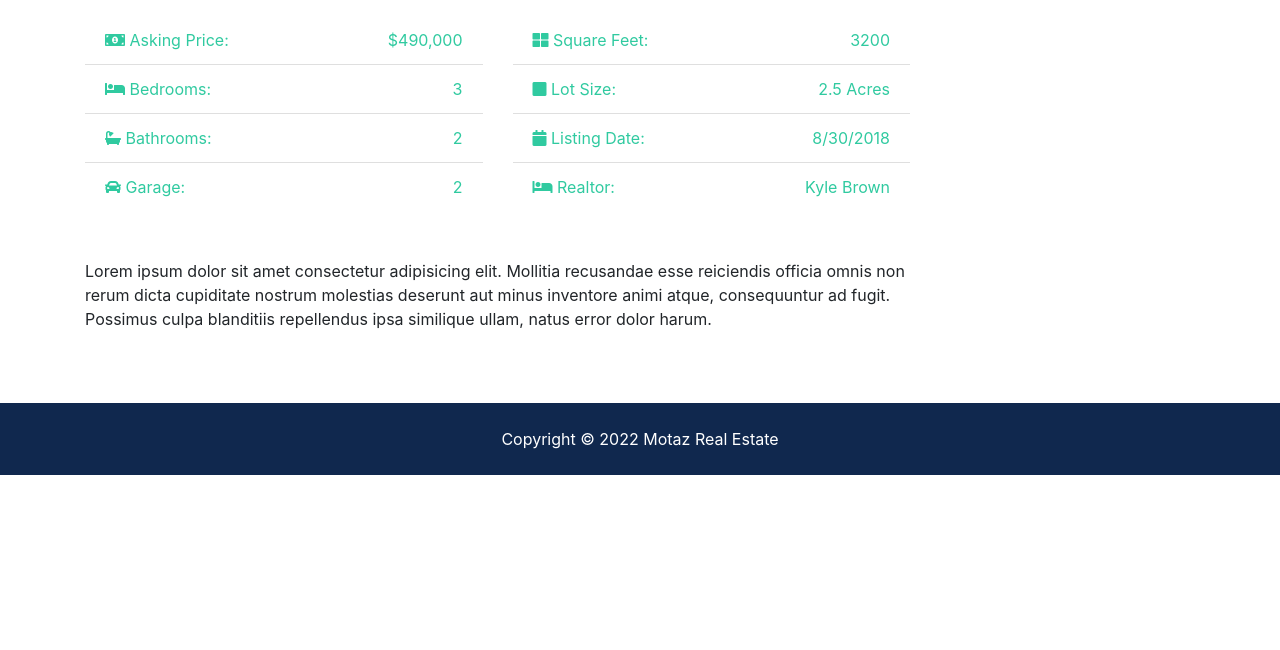
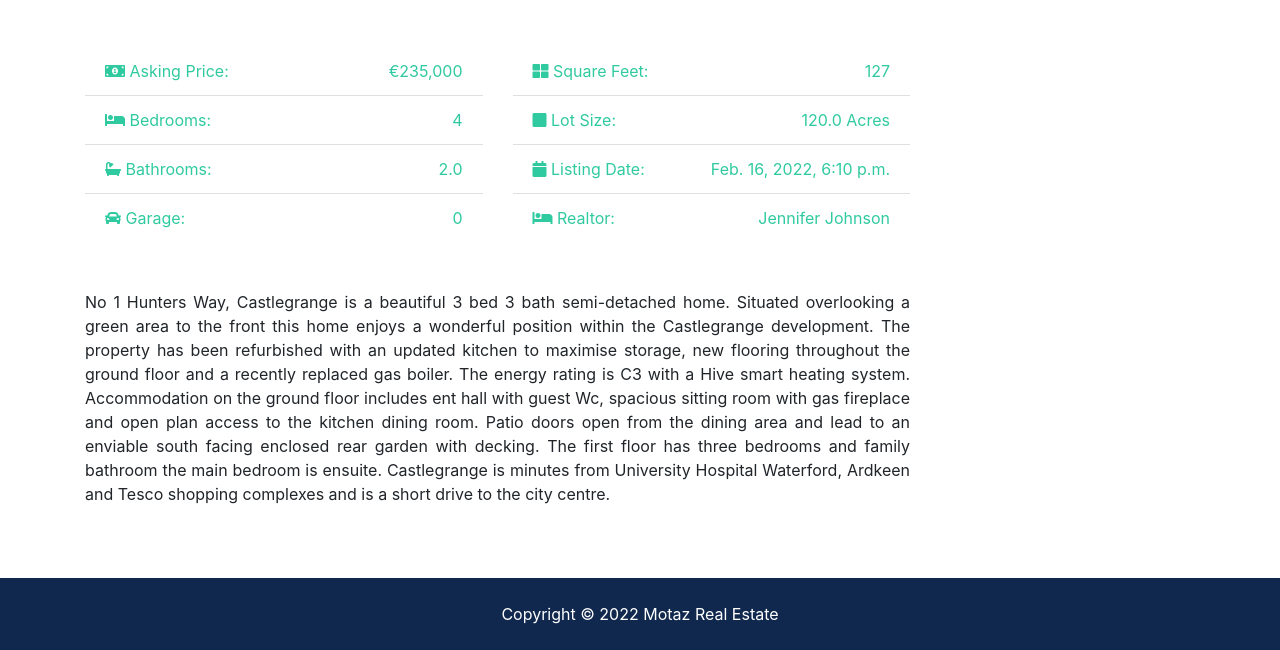
Before and after one commit to motazabdou/realestate_project, a Django app: page /listings/6 in a window 1280 px wide. Shown: the part 1209-1859 px from the top of the page. Before the commit the page ends 1684 px from the top, so only its background shows below. Run offline with Django 4.2, Linux system fonts and the light colour scheme; data comes from the database, SQL or seed files in the repository; both versions use the stored data as it was after the commit; some libraries are stand-ins or nearby versions; some web fonts are replaced.

Commit message:
Added choices.py file, modified context for index and search views

```diff
--- /dev/null
+++ b/listings/choices.py
@@ -0,0 +1,54 @@
+bedroom_choices = {
+    '1': 1,
+    '2': 2,
+    '3': 3,
+    '4': 4,
+    '5': 5,
+    '6': 6,
+    '7': 7,
+    '8': 8,
+    '9': 9,
+    '10': 10
+}
+
+price_choices = {
+  '100000':'€100,000',
+  '200000':'€200,000',
+  '300000':'€300,000',
+  '400000':'€400,000',
+  '500000':'€500,000',
+  '600000':'€600,000',
+  '700000':'€700,000',
+  '800000':'€800,000',
+  '900000':'€900,000',
+  '1000000':'€1M+',
+}
+
+county_choices = {
+                "C": "Cork",
+                "CE": "Clare",
+                "CN": "Cavan",
+                "CW": "Carlow",
+                "D": "Dublin",
+                "DL": "Donegal",
+                "G": "Galway",
+                "KE": "Kildare",
+                "KK": "Kilkenny",
+                "KY": "Kerry",
+                "L": "Limerick",
+                "LD": "Longford",
+                "LH": "Louth",
+                "LM": "Leirtim",
+                "LS": "Laoise",
+                "MH": "Meath",
+                "MN": "Monaghan",
+                "MO": "Mayo",
+                "OY": "Offaly",
+                "RN": "Roscommon",
+                "SO": "Sligo",
+                "T": "Tipperary",
+                "W": "Waterford",
+                "WH": "Westmeath",
+                "WX": "Wexford",
+                "WW": "Wicklow"
+}
--- a/listings/views.py
+++ b/listings/views.py
@@ -1,6 +1,7 @@
-from django.shortcuts import render
+from django.shortcuts import render, get_object_or_404
 from django.core.paginator import Paginator, EmptyPage, PageNotAnInteger
 from .models import Listing
+from .choices import county_choices, bedroom_choices, price_choices
 
 def index(request):
     """ View to render template displaying all listings """
@@ -11,7 +12,6 @@ def index(request):
     paginator = Paginator(listings, 6)
     page = request.GET.get('page')
     paged_listings = paginator.get_page(page)
-
     context = {
         'listings': paged_listings
     }
@@ -20,9 +20,18 @@ def index(request):
 
 def listing(request, listing_id):
     """ View to render template displaying individual home listing """
-    return render(request, 'listings/listing.html')
+    listing = get_object_or_404(Listing, pk=listing_id)
+    context = {
+        'listing': listing
+    }
+    return render(request, 'listings/listing.html', context)
 
 
 def search(request):
     """ View to render Search template """
-    return render(request, 'listings/search.html')
+    context = {
+        'bedroom_choices': bedroom_choices,
+        'price_choices': price_choices,
+        'county_choices': county_choices
+    }
+    return render(request, 'listings/search.html', context)
--- a/motaz_realestate/static/css/style.css
+++ b/motaz_realestate/static/css/style.css
@@ -89,6 +89,11 @@ img {
     width: 100%;
     background: rgba(32, 134, 107, 0.8); }
 
+.services-text {
+  width: 90%;
+  margin: 0 auto;
+}
+
 #showcase-inner {
   background: url(../img/building.jpg);
   background-repeat: no-repeat;
--- a/templates/base.html
+++ b/templates/base.html
@@ -19,7 +19,7 @@
 <body>
 
     <!-- Top bar -->
-    {% include 'partials/_topbar.html' %}
+
     <!-- End Top bar -->
 
     <!-- Navbar -->
--- a/templates/listings/listing.html
+++ b/templates/listings/listing.html
@@ -1,14 +1,14 @@
 {% extends 'base.html' %}
-{% load static %}
+{% load humanize %}
 
 {% block content %}
 <section id="showcase-inner" class="py-5 text-white">
     <div class="container">
       <div class="row text-center">
         <div class="col-md-12">
-          <h1 class="display-4">45 Drivewood Circle</h1>
+          <h2 class="display-4"><strong>{{ listing.title }}</strong></h2>
           <p class="lead">
-            <i class="fas fa-map-marker"></i> Norwood MA, 02062</p>
+            <i class="fas fa-map-marker"></i> {{ listing.suburb }}, {{ listing.city }}, {{ listing.zipcode }}</p>
         </div>
       </div>
     </div>
@@ -20,12 +20,12 @@
       <nav>
         <ol class="breadcrumb">
           <li class="breadcrumb-item">
-            <a href="index.html">Home</a>
+            <a href="{% url 'index' %}">Home</a>
           </li>
           <li class="breadcrumb-item">
-            <a href="listings.html">Listings</a>
+            <a href="{% url 'listings' %}">Listings</a>
           </li>
-          <li class="breadcrumb-item active">42 Drivewood Circle</li>
+          <li class="breadcrumb-item active">{{ listing.title }}</li>
         </ol>
       </nav>
     </div>
@@ -34,43 +34,60 @@
   <!-- Listing -->
   <section id="listing" class="py-4">
     <div class="container">
-      <a href="listings.html" class="btn btn-light mb-4">Back To Listings</a>
+      <a href="{% url 'listings' %}" class="btn btn-light mb-4">Back To Listings</a>
       <div class="row">
         <div class="col-md-9">
           <!-- Home Main Image -->
-          <img src="assets/img/homes/home-1.jpg" alt="" class="img-main img-fluid mb-3">
+          <img src="{{ listing.photo_main.url }}" alt="" class="img-main img-fluid mb-3">
           <!-- Thumbnails -->
           <div class="row mb-5 thumbs">
+            {% if listing.photo_1 %}
             <div class="col-md-2">
-              <a href="assets/img/homes/home-inside-1.jpg" data-lightbox="home-images">
-                <img src="assets/img/homes/home-inside-1.jpg" alt="" class="img-fluid">
+              <a href="{{ listing.photo_1.url }}" data-lightbox="home-images">
+                <img src="{{ listing.photo_1.url }}" alt="" class="img-fluid">
               </a>
             </div>
+            {% endif %}
+
+            {% if listing.photo_2 %}
             <div class="col-md-2">
-              <a href="assets/img/homes/home-inside-2.jpg" data-lightbox="home-images">
-                <img src="assets/img/homes/home-inside-2.jpg" alt="" class="img-fluid">
+              <a href="{{ listing.photo_2.url }}" data-lightbox="home-images">
+                <img src="{{ listing.photo_2.url }}" alt="" class="img-fluid">
               </a>
             </div>
+            {% endif %}
+
+            {% if listing.photo_3 %}
             <div class="col-md-2">
-              <a href="assets/img/homes/home-inside-3.jpg" data-lightbox="home-images">
-                <img src="assets/img/homes/home-inside-3.jpg" alt="" class="img-fluid">
+              <a href="{{ listing.photo_3.url }}" data-lightbox="home-images">
+                <img src="{{ listing.photo_3.url }}" alt="" class="img-fluid">
               </a>
             </div>
+            {% endif %}
+
+            {% if listing.photo_4 %}
             <div class="col-md-2">
-              <a href="assets/img/homes/home-inside-4.jpg" data-lightbox="home-images">
-                <img src="assets/img/homes/home-inside-4.jpg" alt="" class="img-fluid">
+              <a href="{{ listing.photo_4.url }}" data-lightbox="home-images">
+                <img src="{{ listing.photo_4.url }}" alt="" class="img-fluid">
               </a>
             </div>
+            {% endif %}
+
+            {% if listing.photo_5 %}
             <div class="col-md-2">
-              <a href="assets/img/homes/home-inside-5.jpg" data-lightbox="home-images">
-                <img src="assets/img/homes/home-inside-5.jpg" alt="" class="img-fluid">
+              <a href="{{ listing.photo_5.url }}" data-lightbox="home-images">
+                <img src="{{ listing.photo_5.url }}" alt="" class="img-fluid">
               </a>
             </div>
+            {% endif %}
+
+            {% if listing.photo_6 %}
             <div class="col-md-2">
-              <a href="assets/img/homes/home-inside-6.jpg" data-lightbox="home-images">
-                <img src="assets/img/homes/home-inside-6.jpg" alt="" class="img-fluid">
+              <a href="{{ listing.photo_6.url }}" data-lightbox="home-images">
+                <img src="{{ listing.photo_6.url }}" alt="" class="img-fluid">
               </a>
             </div>
+            {% endif %}
           </div>
           <!-- Fields -->
           <div class="row mb-5 fields">
@@ -78,19 +95,19 @@
               <ul class="list-group list-group-flush">
                 <li class="list-group-item text-secondary">
                   <i class="fas fa-money-bill-alt"></i> Asking Price:
-                  <span class="float-right">$490,000</span>
+                  <span class="float-right">€{{ listing.price | intcomma }}</span>
                 </li>
                 <li class="list-group-item text-secondary">
                   <i class="fas fa-bed"></i> Bedrooms:
-                  <span class="float-right">3</span>
+                  <span class="float-right">{{ listing.bedrooms }}</span>
                 </li>
                 <li class="list-group-item text-secondary">
                   <i class="fas fa-bath"></i> Bathrooms:
-                  <span class="float-right">2</span>
+                  <span class="float-right">{{ listing.bathrooms }}</span>
                 </li>
                 <li class="list-group-item text-secondary">
                   <i class="fas fa-car"></i> Garage:
-                  <span class="float-right">2
+                  <span class="float-right">{{ listing.garage }}
                   </span>
                 </li>
               </ul>
@@ -99,20 +116,20 @@
               <ul class="list-group list-group-flush">
                 <li class="list-group-item text-secondary">
                   <i class="fas fa-th-large"></i> Square Feet:
-                  <span class="float-right">3200</span>
+                  <span class="float-right">{{ listing.sqft }}</span>
                 </li>
                 <li class="list-group-item text-secondary">
                   <i class="fas fa-square"></i> Lot Size:
-                  <span class="float-right">2.5 Acres
+                  <span class="float-right">{{ listing.lot_size }} Acres
                   </span>
                 </li>
                 <li class="list-group-item text-secondary">
                   <i class="fas fa-calendar"></i> Listing Date:
-                  <span class="float-right">8/30/2018</span>
+                  <span class="float-right">{{ listing.list_date }}</span>
                 </li>
                 <li class="list-group-item text-secondary">
                   <i class="fas fa-bed"></i> Realtor:
-                  <span class="float-right">Kyle Brown
+                  <span class="float-right">{{ listing.realtor }}
                   </span>
                 </li>
 
@@ -123,19 +140,15 @@
 
           <!-- Description -->
           <div class="row mb-5">
-            <div class="col-md-12">
-              Lorem ipsum dolor sit amet consectetur adipisicing elit. Mollitia recusandae esse reiciendis officia omnis non rerum dicta
-              cupiditate nostrum molestias deserunt aut minus inventore animi atque, consequuntur ad fugit. Possimus culpa
-              blanditiis repellendus ipsa similique ullam, natus error dolor harum.
-            </div>
+            <div class="col-md-12 text-justify">{{ listing.description }}</div>
           </div>
         </div>
         <div class="col-md-3">
           <div class="card mb-3">
-            <img class="card-img-top" src="assets/img/realtors/kyle.jpg" alt="Seller of the month">
+            <img class="card-img-top" src="{{ listing.realtor.photo.url }}" alt="Seller">
             <div class="card-body">
-              <h5 class="card-title">Property Realtor</h5>
-              <h6 class="text-secondary">Kyle Brown</h6>
+              <h5 class="card-title text-center">Property Realtor</h5>
+              <h6 class="text-secondary text-center">{{ listing.realtor }}</h6>
             </div>
           </div>
           <button class="btn-primary btn-block btn-lg" data-toggle="modal" data-target="#inquiryModal">Make An Inquiry</button>
@@ -158,7 +171,7 @@
           <form>
             <div class="form-group">
               <label for="property_name" class="col-form-label">Property:</label>
-              <input type="text" name="listing" class="form-control" value="45 Drivewood Cirlce" disabled>
+              <input type="text" name="listing" class="form-control" value="{{ listing.title }}" disabled>
             </div>
             <div class="form-group">
               <label for="name" class="col-form-label">Name:</label>
```
Also changed, not shown: pages/views.py (+15 -2 lines), templates/listings/search.html (+13 -47 lines), templates/pages/about.html (+22 -30 lines), templates/pages/index.html (+23 -55 lines), db.sqlite3.
